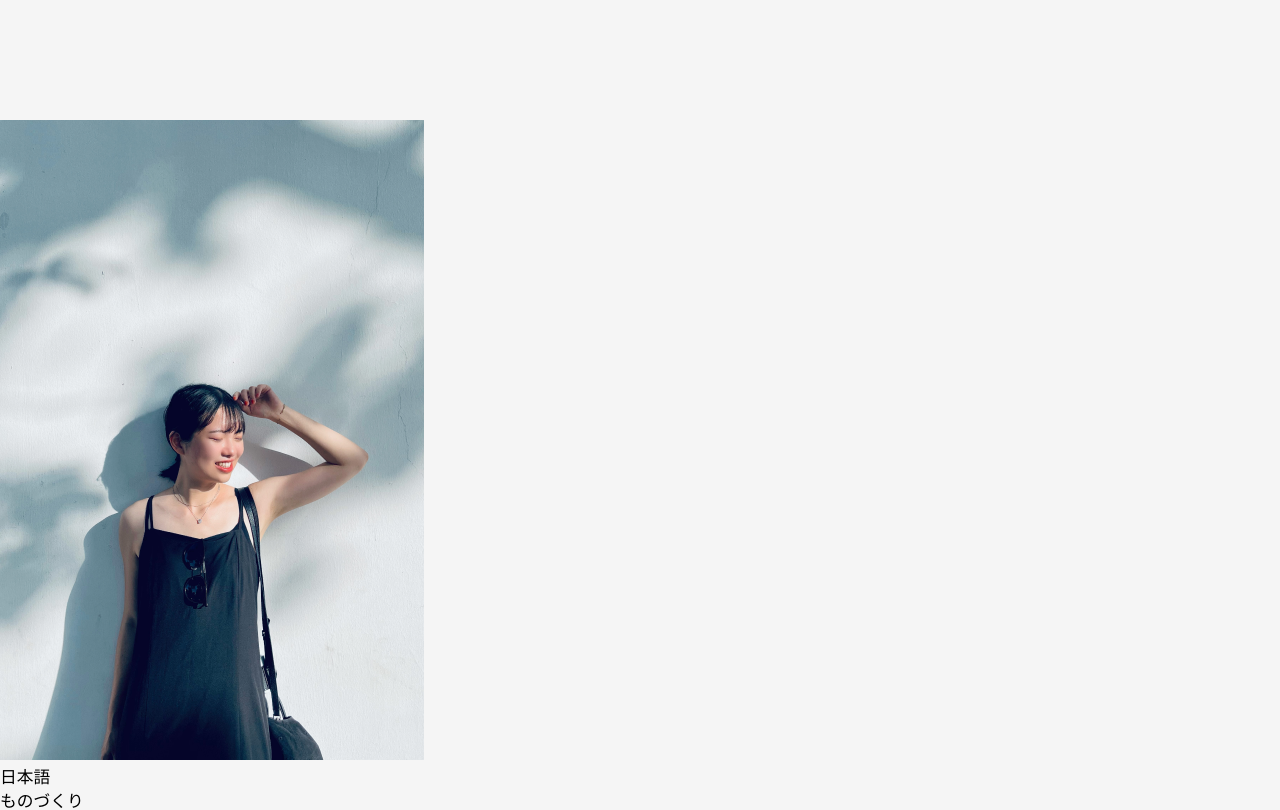
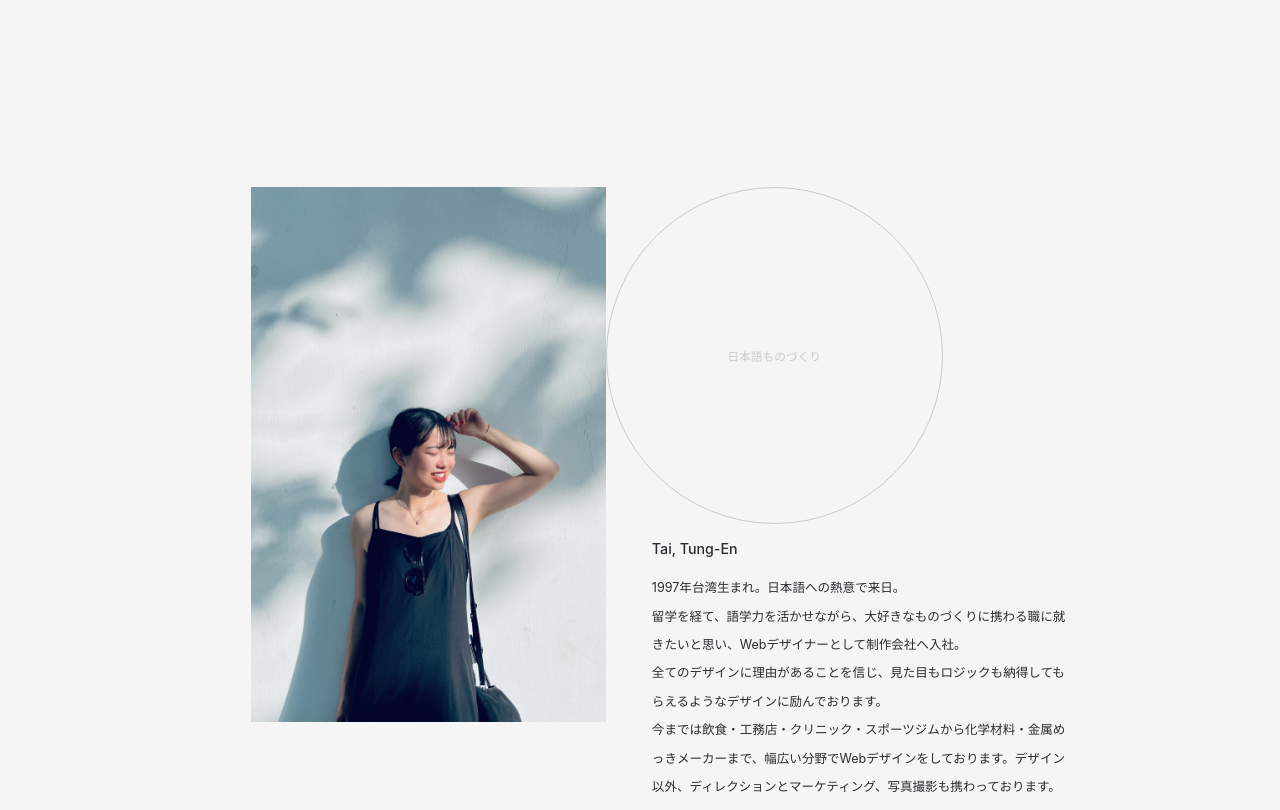
Before and after one commit to yihanYozikua/tai_portfolio, a React (Create React App) app: page /#/ in a window 1280 px wide. Shown: the part 1480-2290 px from the top of the page. Built offline with nearby package versions, Linux system fonts and the light colour scheme; a web font is replaced by a local one.

Commit message:
fix the grid of self intro section

```diff
--- a/src/css/about.module.scss
+++ b/src/css/about.module.scss
@@ -2,6 +2,10 @@
 $ABOUT_BG_COLOR: #F5F5F5;
 $COLOR_KV_TEXT: #282D2F;
 $COLOR_PARAGRAPH_TEXT: #282D2F;
+$COLOR_CIRCLE_TEXT: #858A8B66;
+$COLOR_CIRCLE_BORDER: #858A8B66;
+$COLOR_NAME: #282D2F;
+$COLOR_DESCRIPTION: #282D2F;
 
 #about{
   width: 100vw;
@@ -67,7 +71,7 @@ $COLOR_PARAGRAPH_TEXT: #282D2F;
 
   .about_self_intro_container{
     width: 100vw;
-    height: 100vh;
+    height: 160vh;
     display: flex;
     justify-content: flex-end;
 
@@ -75,27 +79,57 @@ $COLOR_PARAGRAPH_TEXT: #282D2F;
       width: 100%;
       height: 100%;
       background-color: $ABOUT_BG_COLOR;
+      padding-left: 15rem;
+      padding-top: 4rem;
+      display: flex;
+      flex-direction: row;
 
       .about_self_intro_img{
-
+        width: 21.2rem;
+        height: 32rem;
+        object-fit: cover;
       }
 
       .about_self_intro_right_section_container{
+        display: flex;
+        flex-direction: column;
 
         .about_self_intro_circle_container{
+          display: flex;
+          flex-direction: row;
+          justify-content: center;
+          align-items: center;
+          width: 20rem;
+          height: 20rem;
+          border: 1px $COLOR_CIRCLE_BORDER solid;
+          border-radius: 1000px;
 
           .about_self_intro_circle_prop{
-
+            font-size: .7rem;
+            color: $COLOR_CIRCLE_TEXT;
           }
         }
 
         .about_self_intro_paragraph_container{
+          display: flex;
+          flex-direction: column;
+          margin-left: 2.75rem;
 
           .about_self_intro_paragraph_name{
-
+            width: 25.3rem;
+            font-size: .85rem;
+            font-weight: 500;
+            color: $COLOR_NAME;
+            margin: 1rem 0;
           }
           .about_self_intro_paragraph_description_container{
-
+            width: 25.3rem;
+            display: flex;
+            flex-direction: column;
+            font-size: .75rem;
+            font-weight: 400;
+            color: $COLOR_DESCRIPTION;
+            line-height: 1.7rem;
           }
         }
       }
```
